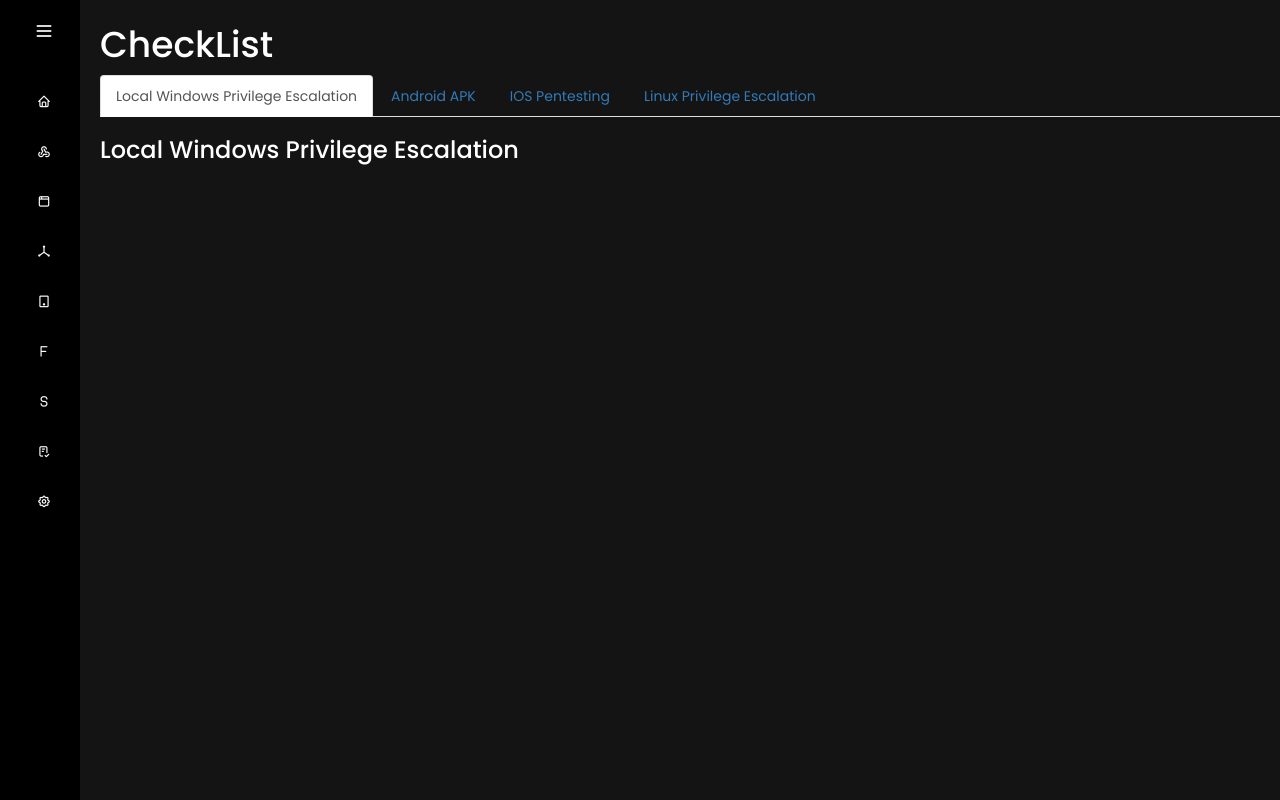
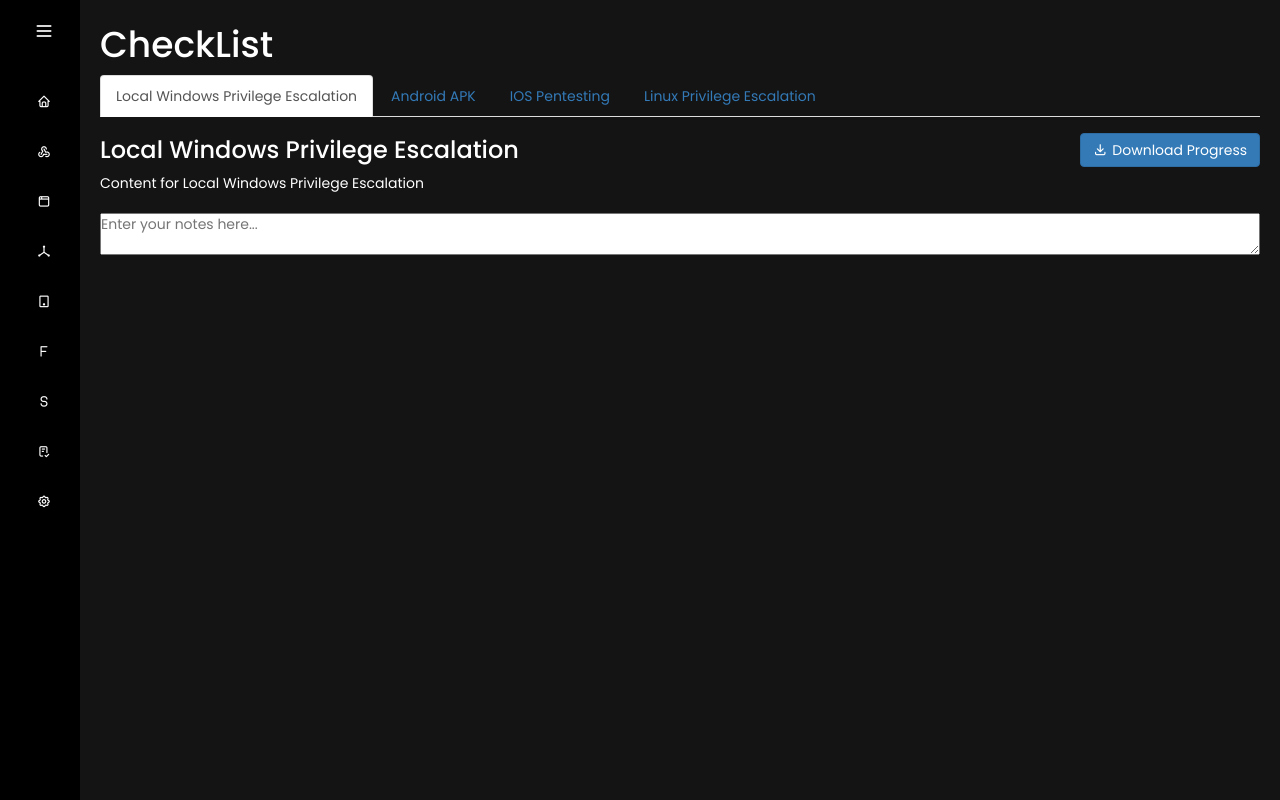
Before and after one commit to h4ck3r-04/beautiful-sin, a Django app: page /checklist in a window 1280 px wide; the page is wider, and only the part inside the window is pictured. Run offline with Django 5.2, Linux system fonts and the light colour scheme; some libraries are stand-ins or nearby versions.

Commit message:
fixed content ui, added dynamic rendering for checklist

```diff
--- a/dashboard/views.py
+++ b/dashboard/views.py
@@ -45,7 +45,13 @@ def social_engineering(request):
   return render(request, 'social-engineering.html')
 
 def checklist(request):
-  return render(request, 'checklist.html')
+  tabs = [
+    {'id': 'home', 'title': 'Local Windows Privilege Escalation', 'content': 'Content for Local Windows Privilege Escalation'},
+    {'id': 'menu1', 'title': 'Android APK', 'content': 'Content for Android APK'},
+    {'id': 'menu2', 'title': 'IOS Pentesting', 'content': 'Content for IOS Pentesting'},
+    {'id': 'menu3', 'title': 'Linux Privilege Escalation', 'content': 'Content for Linux Privilege Escalation'}
+  ]
+  return render(request, 'checklist.html', {'tabs': tabs})
 
 def settings(request):
   return render(request, 'settings.html')
--- a/static/css/common.css
+++ /dev/null
@@ -1,8 +0,0 @@
-.container {
-  background: #141415;
-  min-height: 100%;
-  width: 100vw;
-  overflow-y: auto;
-  color: white;
-  padding: 5px 20px;
-}
--- /dev/null
+++ b/static/css/content.css
@@ -0,0 +1,9 @@
+.content {
+  background: hsl(240, 2%, 8%);
+  min-height: 100%;
+  width: 100%;
+  overflow-y: auto;
+  color: white;
+  padding: 5px 100px 10px 20px;
+  box-sizing: border-box;
+}
--- a/templates/base.html
+++ b/templates/base.html
@@ -12,6 +12,7 @@
   <link rel="stylesheet" href="https://cdn.jsdelivr.net/npm/@tabler/icons-webfont@latest/dist/tabler-icons.min.css" />
   <link rel="stylesheet" type="text/css" href="{% static 'css/base.css' %}">
   <link rel="stylesheet" type="text/css" href="{% static 'css/search.css' %}">
+  <link rel="stylesheet" type="text/css" href="{% static 'css/content.css' %}">
   {% block styles %}
   {% endblock %}
 </head>
--- a/templates/browser-exploitation.html
+++ b/templates/browser-exploitation.html
@@ -2,13 +2,10 @@
 {% load static %}
 
 {% block styles %}
-<link rel="stylesheet" type="text/css" href="{% static 'css/common.css' %}">
 {% endblock %}
 
 {% block content %}
-<div class="container">
   <h1>Browser Exploitation</h1>
-</div>
 {% endblock %}
 
 {% block scripts %}
--- a/templates/checklist.html
+++ b/templates/checklist.html
@@ -2,36 +2,70 @@
 {% load static %}
 
 {% block styles %}
-<link rel="stylesheet" type="text/css" href="{% static 'css/common.css' %}">
 <link rel="stylesheet" type="text/css" href="{% static 'css/checklist.css' %}">
+<style>
+  .header-row {
+    display: flex;
+    justify-content: space-between;
+    align-items: center;
+  }
+  .notes-textarea {
+    width: 100%;
+    margin-top: 10px;
+  }
+  .download-btn {
+    margin-top: 10px;
+  }
+  .download-btn i {
+    margin-right: 5px;
+  }
+</style>
 {% endblock %}
 
 {% block content %}
-<div class="container">
   <h1>CheckList</h1>
   <ul class="nav nav-tabs">
-    <li class="active"><a data-toggle="tab" href="#home">Local Windows Privilege Escalation</a></li>
-    <li><a data-toggle="tab" href="#menu1">Android APK</a></li>
-    <li><a data-toggle="tab" href="#menu2">IOS Pentesting</a></li>
-    <li><a data-toggle="tab" href="#menu3">Linux Privilege Escalation</a></li>
+    {% for tab in tabs %}
+      <li class="{% if forloop.first %}active{% endif %}"><a data-toggle="tab" href="#{{ tab.id }}">{{ tab.title }}</a></li>
+    {% endfor %}
   </ul>
   <div class="tab-content">
-    <div id="home" class="tab-pane fade in active">
-      <h3>Local Windows Privilege Escalation</h3>
-    </div>
-    <div id="menu1" class="tab-pane fade">
-      <h3>Android APK</h3>
-    </div>
-    <div id="menu2" class="tab-pane fade">
-      <h3>IOS Pentesting</h3>
-    </div>
-    <div id="menu3" class="tab-pane fade">
-      <h3>Linux Privilege Escalation</h3>
-    </div>
+    {% for tab in tabs %}
+      <div id="{{ tab.id }}" class="tab-pane fade {% if forloop.first %}in active{% endif %}">
+        <div class="header-row">
+          <h3>{{ tab.title }}</h3>
+          <button class="btn btn-primary download-btn" data-tab-id="{{ tab.id }}"><i class="ti ti-download"></i>Download Progress</button>
+        </div>
+        <p>{{ tab.content }}</p>
+        <textarea class="notes-textarea" placeholder="Enter your notes here..."></textarea>
+      </div>
+    {% endfor %}
   </div>
-</div>
 {% endblock %}
 
 {% block scripts %}
 <script src="{% static 'js/checklist.js' %}"></script>
+<script>
+  document.querySelectorAll('.download-btn').forEach(function(button) {
+    button.addEventListener('click', function() {
+      let tabId = this.getAttribute('data-tab-id');
+      let tab = document.getElementById(tabId);
+      let title = tab.querySelector('h3').innerText;
+      let content = tab.querySelector('p').innerText;
+      let notes = tab.querySelector('.notes-textarea').value;
+
+      let checklistData = {title: title, content: content, notes: notes};
+      let json = JSON.stringify(checklistData, null, 2);
+      let blob = new Blob([json], {type: "application/json"});
+      let url = URL.createObjectURL(blob);
+
+      let a = document.createElement('a');
+      a.href = url;
+      a.download = title.replace(/\s+/g, '_') + '_progress.json';
+      document.body.appendChild(a);
+      a.click();
+      document.body.removeChild(a);
+    });
+  });
+</script>
 {% endblock %}
--- a/templates/forensics.html
+++ b/templates/forensics.html
@@ -2,13 +2,10 @@
 {% load static %}
 
 {% block styles %}
-<link rel="stylesheet" type="text/css" href="{% static 'css/common.css' %}">
 {% endblock %}
 
 {% block content %}
-<div class="container">
   <h1>Forensics</h1>
-</div>
 {% endblock %}
 
 {% block scripts %}
--- a/templates/home.html
+++ b/templates/home.html
@@ -6,9 +6,7 @@
 {% endblock %}
 
 {% block content %}
-<div class="container">
   <h1>Home</h1>
-</div>
 {% endblock %}
 
 {% block scripts %}
--- a/templates/mobile-security.html
+++ b/templates/mobile-security.html
@@ -2,13 +2,10 @@
 {% load static %}
 
 {% block styles %}
-<link rel="stylesheet" type="text/css" href="{% static 'css/common.css' %}">
 {% endblock %}
 
 {% block content %}
-<div class="container">
   <h1>Mobile Security</h1>
-</div>
 {% endblock %}
 
 {% block scripts %}
--- a/templates/settings.html
+++ b/templates/settings.html
@@ -2,13 +2,10 @@
 {% load static %}
 
 {% block styles %}
-<link rel="stylesheet" type="text/css" href="{% static 'css/common.css' %}">
 {% endblock %}
 
 {% block content %}
-<div class="container">
   <h1>Settings</h1>
-</div>
 {% endblock %}
 
 {% block scripts %}
--- a/templates/social-engineering.html
+++ b/templates/social-engineering.html
@@ -2,13 +2,10 @@
 {% load static %}
 
 {% block styles %}
-<link rel="stylesheet" type="text/css" href="{% static 'css/common.css' %}">
 {% endblock %}
 
 {% block content %}
-<div class="container">
   <h1>Social Engineering</h1>
-</div>
 {% endblock %}
 
 {% block scripts %}
--- a/templates/system-security.html
+++ b/templates/system-security.html
@@ -2,13 +2,10 @@
 {% load static %}
 
 {% block styles %}
-<link rel="stylesheet" type="text/css" href="{% static 'css/common.css' %}">
 {% endblock %}
 
 {% block content %}
-<div class="container">
   <h1>System Security</h1>
-</div>
 {% endblock %}
 
 {% block scripts %}
--- a/templates/web-security.html
+++ b/templates/web-security.html
@@ -2,13 +2,10 @@
 {% load static %}
 
 {% block styles %}
-<link rel="stylesheet" type="text/css" href="{% static 'css/common.css' %}">
 {% endblock %}
 
 {% block content %}
-<div class="container">
   <h1>Web Security</h1>
-</div>
 {% endblock %}
 
 {% block scripts %}
```
Also changed, not shown: static/js/checklist.js (deleted).
